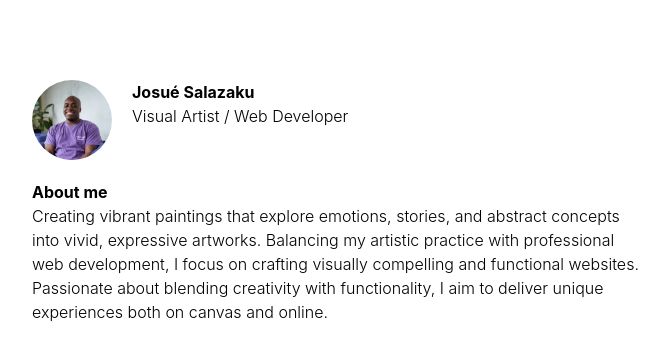
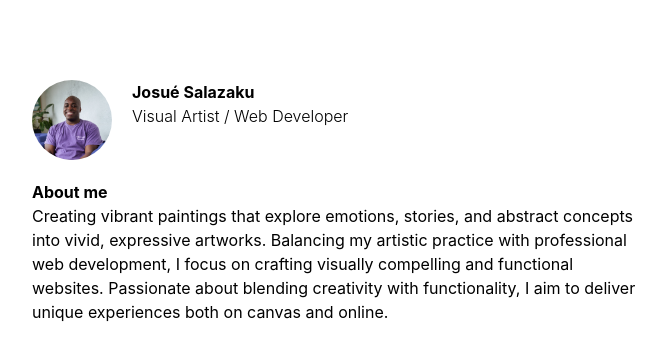
Before and after one commit to JosueSalazaku/portfolio-page, a React (Vite) app: page /#/Home in a window 1280 px wide. Shown: the top 360 px of the page, without its empty margins (304-970 px from the left). Built offline with nearby package versions, Linux system fonts and the light colour scheme.

Commit message:
Refactor Home component to update font weight in about me section

```diff
--- a/src/Pages/Home.jsx
+++ b/src/Pages/Home.jsx
@@ -15,7 +15,7 @@ function Home() {
         </div>
         <div className="font-sans">
           <p>About me</p>
-          <p className="font-light">
+          <p className="font-normal">
             Creating vibrant paintings that explore emotions, stories, and abstract concepts into vivid, expressive artworks.
             Balancing my artistic practice with professional web development, I focus on crafting visually
             compelling and functional websites. Passionate about blending creativity with functionality,
```
